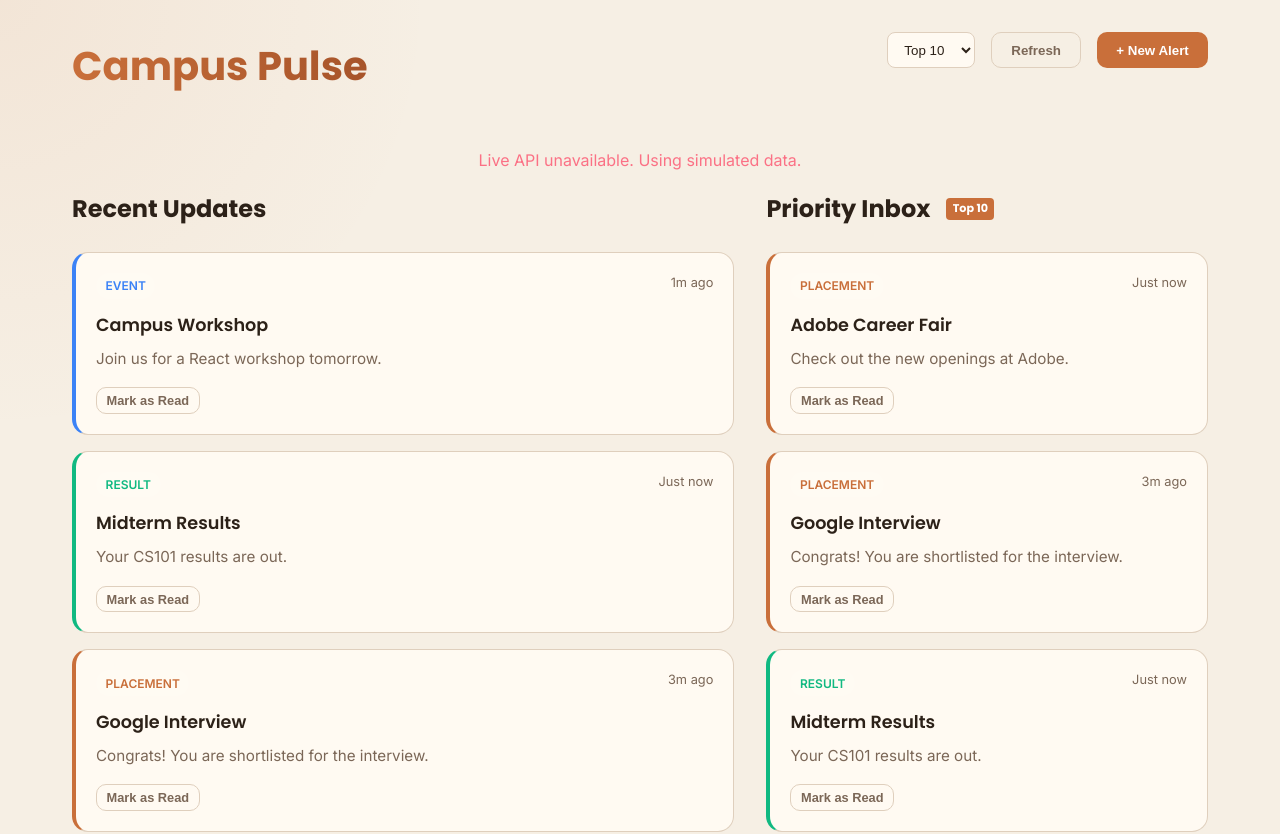
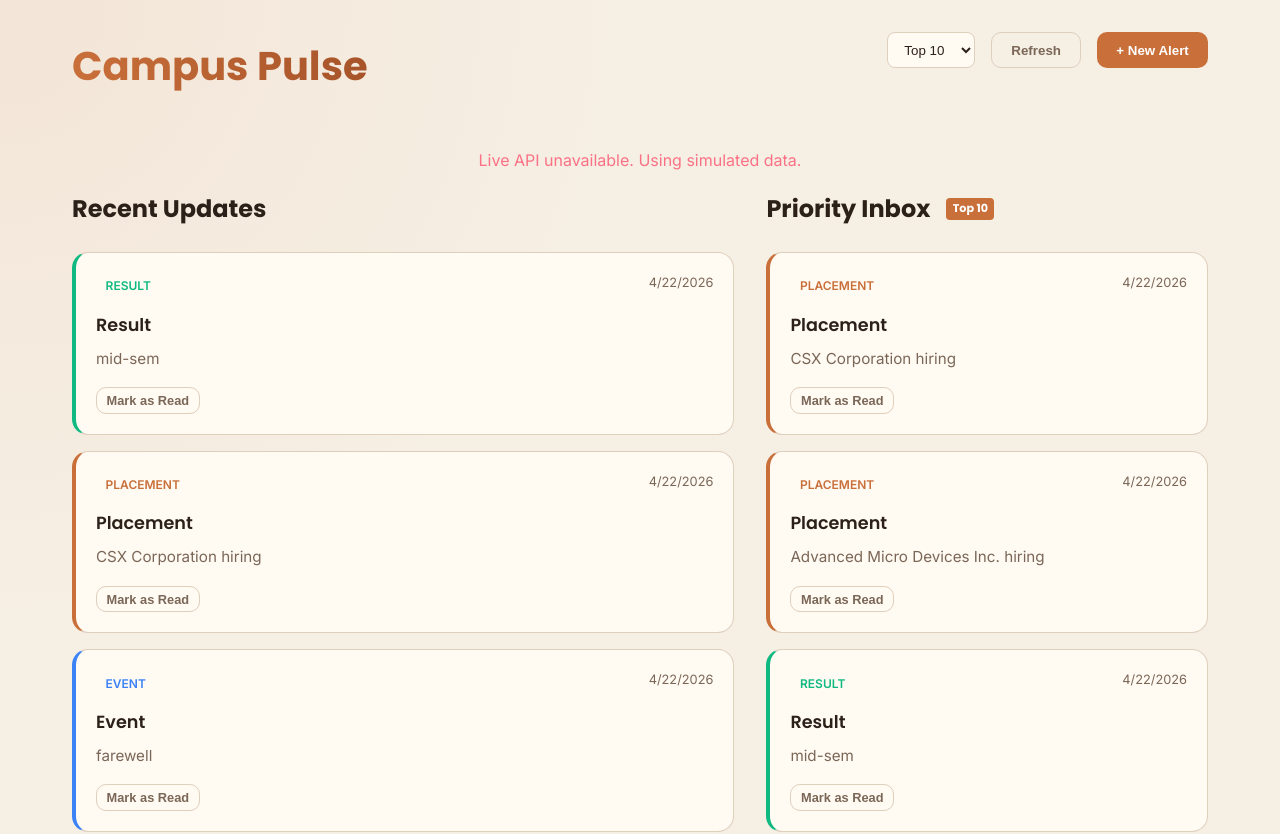
Before and after one commit to VASANTH431/7376242IT510, a React (Create React App) app: page / in a window 1280 px wide. Shown: the top 834 px of the page. Built offline with nearby package versions, Linux system fonts and the light colour scheme; no server answers.

Commit message:
Update simulated data to use actual API examples

```diff
--- a/src/App.js
+++ b/src/App.js
@@ -10,14 +10,29 @@ function App() {
   const [error, setError] = useState(null);
 
   const loadMockData = React.useCallback(() => {
-    const initialData = [
-      { id: '1', type: 'event', title: 'Campus Workshop', content: 'Join us for a React workshop tomorrow.', timestamp: Date.now() - 100000, isRead: false },
-      { id: '2', type: 'result', title: 'Midterm Results', content: 'Your CS101 results are out.', timestamp: Date.now() - 50000, isRead: false },
-      { id: '3', type: 'placement', title: 'Google Interview', content: 'Congrats! You are shortlisted for the interview.', timestamp: Date.now() - 200000, isRead: false },
-      { id: '4', type: 'event', title: 'Football Match', content: 'Finals this weekend at the stadium.', timestamp: Date.now() - 300000, isRead: false },
-      { id: '5', type: 'placement', title: 'Adobe Career Fair', content: 'Check out the new openings at Adobe.', timestamp: Date.now() - 10000, isRead: false },
+    const apiExamples = [
+      { ID: "d146095a-0d86-4a34-9669-3900a14576bc", Type: "Result", Message: "mid-sem", Timestamp: "2026-04-22 17:51:30" },
+      { ID: "b283218f-ea5a-4b7c-93a9-1f2f240d64b0", Type: "Placement", Message: "CSX Corporation hiring", Timestamp: "2026-04-22 17:51:18" },
+      { ID: "81589ada-0ad3-4f77-9554-f52fb558e09d", Type: "Event", Message: "farewell", Timestamp: "2026-04-22 17:51:06" },
+      { ID: "0005513a-142b-4bbc-8678-eefec65e1ede", Type: "Result", Message: "mid-sem", Timestamp: "2026-04-22 17:50:54" },
+      { ID: "ea836726-c25e-4f21-a72f-544a6af8a37f", Type: "Result", Message: "project-review", Timestamp: "2026-04-22 17:50:42" },
+      { ID: "003cb427-8fc6-47f7-bb00-be228f6b0d2c", Type: "Result", Message: "external", Timestamp: "2026-04-22 17:50:30" },
+      { ID: "e5c4ff20-31bf-4d40-8f02-72fda59e8918", Type: "Result", Message: "project-review", Timestamp: "2026-04-22 17:50:18" },
+      { ID: "1cfce5ee-ad37-4894-8946-d707627176a5", Type: "Event", Message: "tech-fest", Timestamp: "2026-04-22 17:50:06" },
+      { ID: "cf2885a6-45ac-4ba0-b548-6e9e9d4c52c8", Type: "Result", Message: "project-review", Timestamp: "2026-04-22 17:49:54" },
+      { ID: "8a7412bd-6065-4d09-8501-a37f11cc848b", Type: "Placement", Message: "Advanced Micro Devices Inc. hiring", Timestamp: "2026-04-22 17:49:42" }
     ];
-    setNotifications(initialData);
+
+    const mappedData = apiExamples.map(item => ({
+      id: item.ID,
+      type: item.Type.toLowerCase(),
+      title: item.Type,
+      content: item.Message,
+      timestamp: new Date(item.Timestamp).getTime(),
+      isRead: false
+    }));
+
+    setNotifications(mappedData);
   }, []);
 
   const fetchNotifications = React.useCallback(async () => {
```
